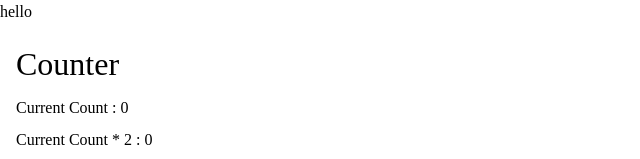
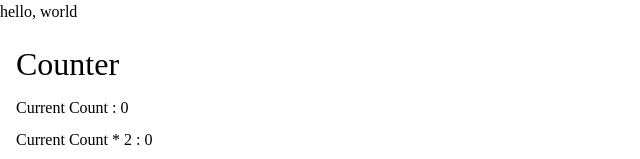
Before and after one commit to jaemin96/web-client, a React (Create React App) app in the folder packages/notice-board/: page / in a window 1280 px wide. Shown: the top 159 px of the page, without its empty margins (0-640 px from the left). Built offline with nearby package versions, Linux system fonts and the light colour scheme.

Commit message:
fix: App 컴포넌트 텍스트 추가

```diff
--- a/packages/notice-board/src/App.tsx
+++ b/packages/notice-board/src/App.tsx
@@ -4,7 +4,7 @@ import Counter from './components/counter';
 const App = () => {
   return (
     <>
-      <h1>hello</h1>
+      <h1>hello, world</h1>
       <RecoilRoot>
         <Counter />
       </RecoilRoot>
```
